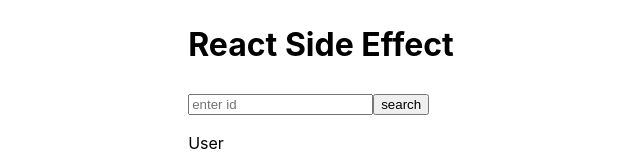
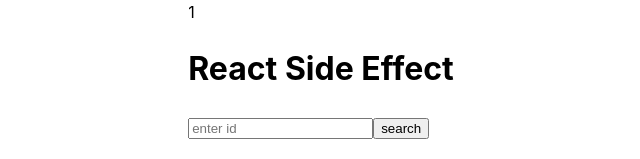
Before and after one commit to GhMamadreza84/React-Practice, a React (Vite) app: page / in a window 1280 px wide. Shown: the top 159 px of the page, without its empty margins (319-959 px from the left). Built offline with nearby package versions, Linux system fonts and the light colour scheme; no server answers.

Commit message:
import  cocunt in app

```diff
--- a/src/App.jsx
+++ b/src/App.jsx
@@ -1,8 +1,10 @@
+import Count from "./components/Count";
 import User from "./components/User";
 
 function App() {
   return (
     <>
+    <Count />
       <h1>React Side Effect</h1>
       <User />
     </>
```
